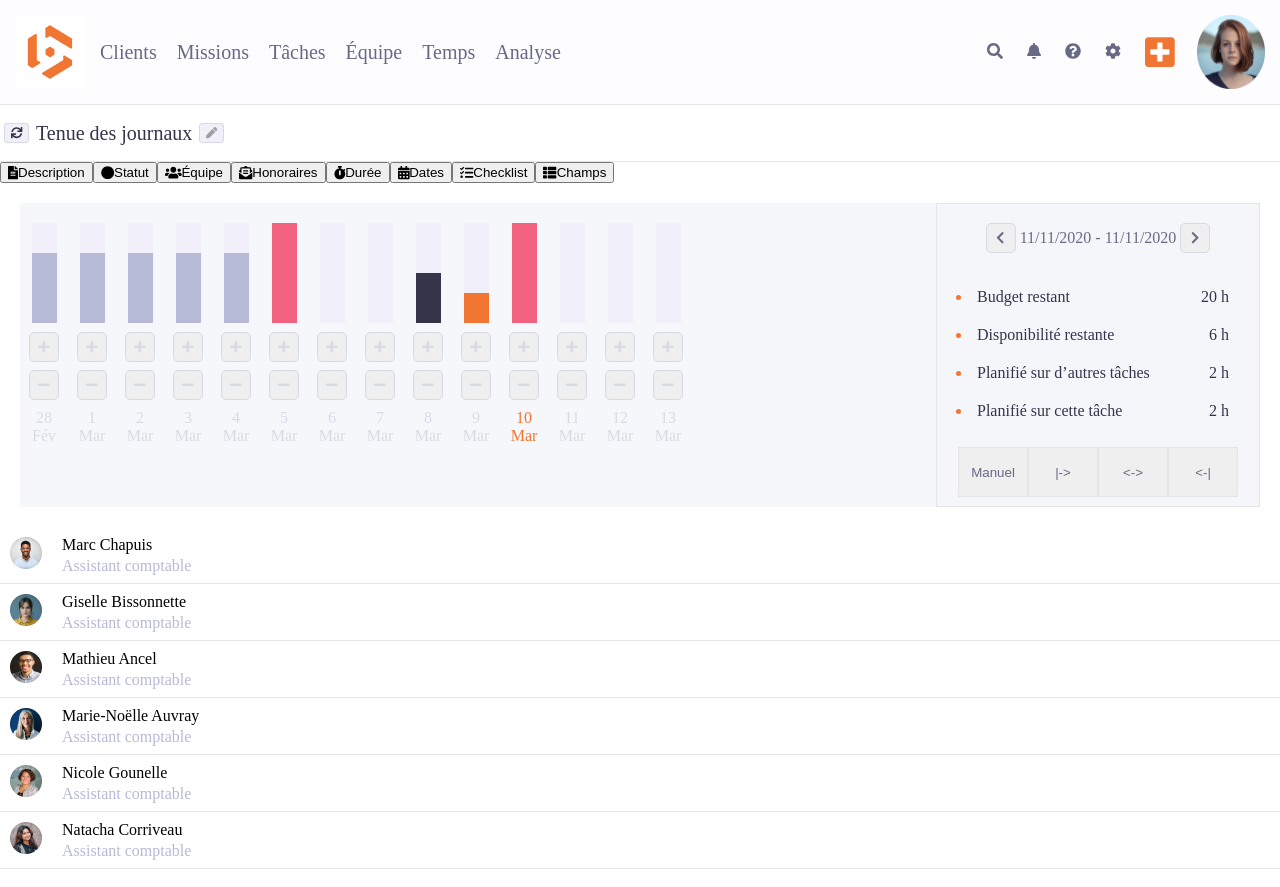
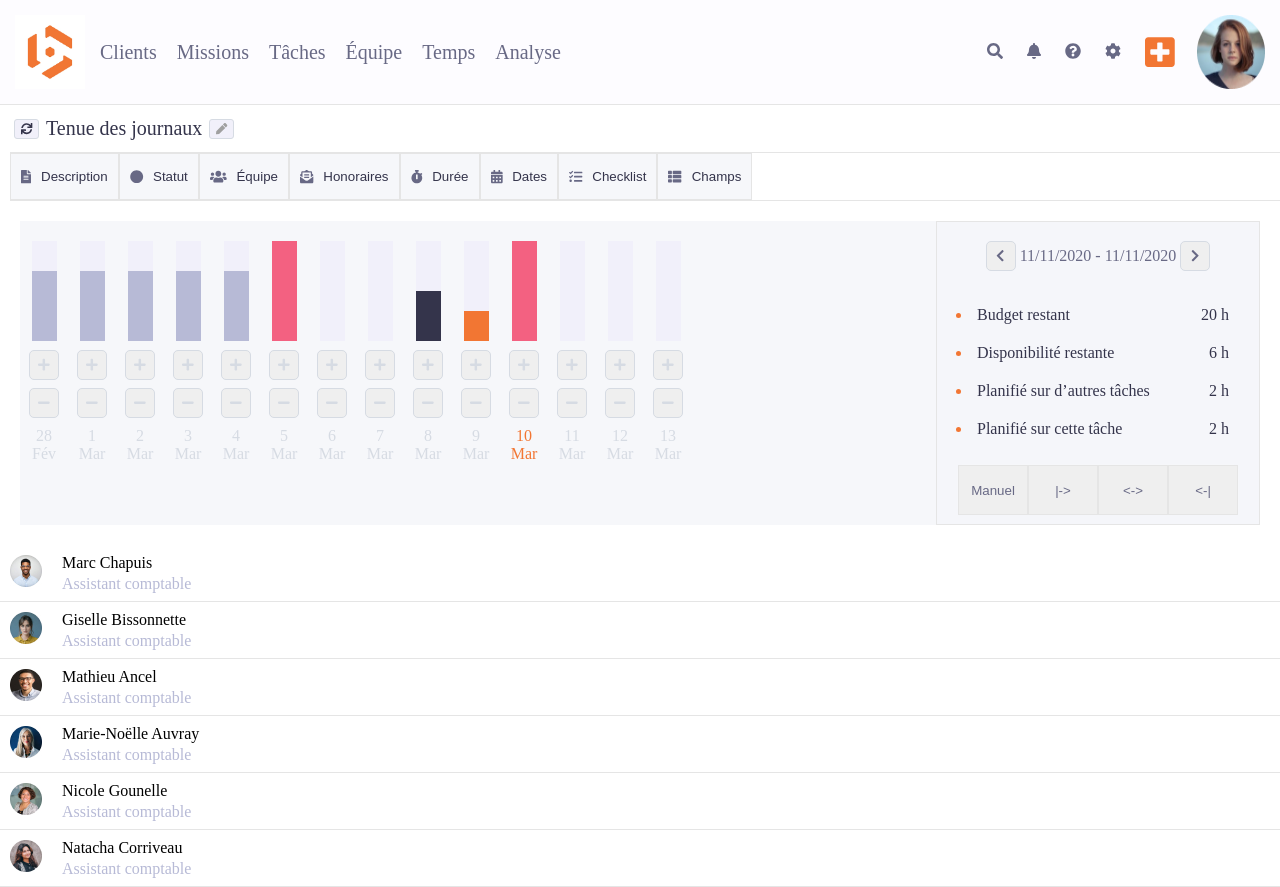
Before and after one commit to deepikabekal/Beeye-1.0, a React (Create React App) app: page / in a window 1280 px wide. Built offline with nearby package versions, Linux system fonts and the light colour scheme.

Commit message:
added styles for the nomenclature bar and buttons

```diff
--- a/public/index.css
+++ b/public/index.css
@@ -1,5 +1,5 @@
 :root {
-  --mediumGray: #686985;
+  --baseMed10: #686985;
   --darkOrange: #f27633;
   --borderColor: #e5e5e5;
   --backgroundLight: #fdfcff;
--- a/src/components/Header/header.css
+++ b/src/components/Header/header.css
@@ -18,7 +18,7 @@ header {
 .nav-link {
   text-decoration: none;
   font-size: 20px;
-  color: var(--mediumGray);
+  color: var(--baseMed10);
 }
 
 .inline-fx {
@@ -27,7 +27,7 @@ header {
 
 .icon-div {
   margin: 20px 12px;
-  color: var(--mediumGray);
+  color: var(--baseMed10);
 }
 
 .user-img {
--- a/src/components/TeamSection/Journaux/JournauxStyles.css
+++ b/src/components/TeamSection/Journaux/JournauxStyles.css
@@ -1,6 +1,8 @@
 .journaux-header {
   display: flex;
   align-items: center;
+  height: 48px;
+  margin-left: 10px;
 }
 
 .section-heading {
@@ -30,3 +32,25 @@
   color: rgba(160, 160, 160, 1);
   padding: 1px;
 }
+
+/* nomenclature bar styles */
+.nomenclature-bar {
+  height: 48px;
+  display: flex;
+  margin: 0 10px;
+}
+
+.nomenclature-btn {
+  display: flex;
+  /* justify-content: center; */
+  align-items: center;
+  padding: 0 10px;
+  color: var(--baseDark01);
+  background-color: var(--greysLight02);
+  border: 1px solid var(--borderColor);
+}
+
+.nomenclature-icon {
+  color: var(--baseMed10);
+  margin-right: 10px;
+}
--- a/src/components/TeamSection/Journaux/JournauxTabs.js
+++ b/src/components/TeamSection/Journaux/JournauxTabs.js
@@ -4,13 +4,13 @@ import NomenclatureData from "./NomenclatureData";
 
 function JournauxTabs() {
   return (
-    <div>
+    <div className="nomenclature-bar div-border">
       {NomenclatureData.map((item) => (
         <Button
           key={item.id}
-          btnClass=""
+          btnClass="nomenclature-btn"
           icon={item.icon}
-          iconClass=""
+          iconClass="nomenclature-icon"
           name={item.name}
         />
       ))}
--- a/src/components/TeamSection/PlanningGraph/GraphStyles.css
+++ b/src/components/TeamSection/PlanningGraph/GraphStyles.css
@@ -72,12 +72,12 @@
 }
 
 .budget-btn-icon {
-  color: var(--mediumGray);
+  color: var(--baseMed10);
 }
 
 .date-span {
   align-self: center;
-  color: var(--mediumGray);
+  color: var(--baseMed10);
 }
 
 .budget-div {
@@ -122,6 +122,6 @@
   height: 50px;
   align-items: center;
   padding: 8px 12px;
-  color: var(--mediumGray);
+  color: var(--baseMed10);
   border: 1px solid var(--borderColor);
 }
```
